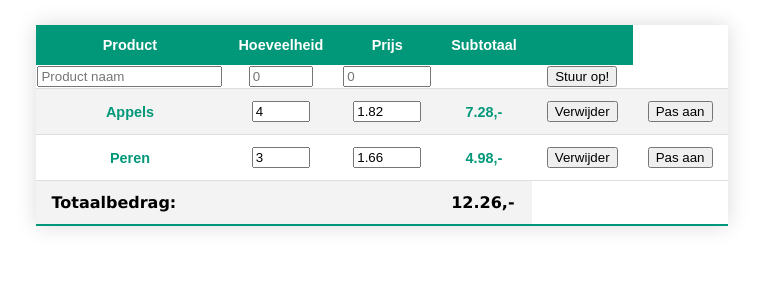
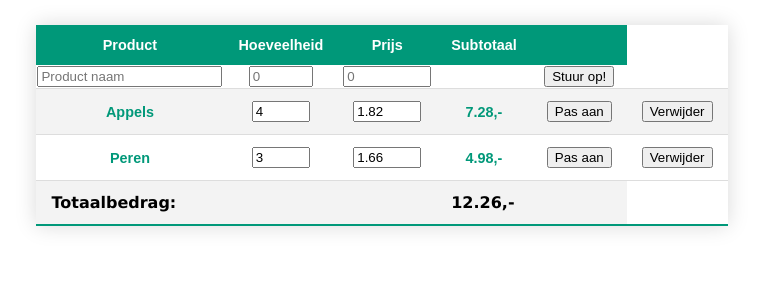
Before and after one commit to Sven-the-man/vue-3-Groceries-With-Store, a Vue app: page / in a window 1280 px wide. Shown: the top 300 px of the page, without its empty margins (258-1021 px from the left). Built offline with nearby package versions, Linux system fonts and the light colour scheme.

Commit message:
2/28/2022

```diff
--- a/src/components/GroceryTable.vue
+++ b/src/components/GroceryTable.vue
@@ -14,7 +14,8 @@
                 <AddGrocery />
                 <tr v-for="(grocery, index) in groceries" :key="index" class="active-row">
                     <td>
-                        {{ grocery.name }}
+                        <div v-if="!grocery.editable">{{grocery.name}}</div>
+                        <div v-if="grocery.editable"><input type="text" :placeholder="grocery.name"></div>
                     </td>
                     <td>
                         <AmountInput v-model.number="grocery.amount" />
@@ -23,12 +24,16 @@
                         <PriceInput v-model.number="grocery.price" />
                     </td>
                     <td>{{ (grocery.amount * grocery.price).toFixed(2) }},-</td>
+                    <td >
+                        <button @click="enterEditMode(grocery)" v-if="!grocery.editable">Pas aan</button>
+                        <button v-if="grocery.editable">Sla op</button>
+                    </td>
                     <td><button @click="removeGroceryFromList(index)">Verwijder</button></td>
-                    <td><button>Pas aan</button></td>
                 </tr>
                 <tr class="grand-total">
                     <td colspan="3">Totaalbedrag:</td>
                     <td>{{ grandTotal }},-</td>
+                    <td />
                 </tr>
             </tbody>
         </table>
@@ -51,6 +56,11 @@ const grandTotal = computed(() =>
         }, 0)
         .toFixed(2),
 );
+
+function enterEditMode(grocery) {
+    return grocery.editable = true;
+}
+
 </script>
 
 <style scoped>
--- a/src/components/forms/AddGrocery.vue
+++ b/src/components/forms/AddGrocery.vue
@@ -12,12 +12,15 @@
 
 <script setup>
 import {reactive} from 'vue';
-import {addGroceryToList} from '/src/store/groceries.js';
+import {addGroceryToList, getGroceriesFromStore} from '/src/store/groceries.js';
+const groceries = reactive(getGroceriesFromStore);
 
 const grocery = reactive({
+    id: groceries.length,
     name: null,
     price: null,
     amount: null,
+    editable: false,
 });
 
 const addGrocery = () => {
@@ -28,5 +31,6 @@ const addGrocery = () => {
     grocery.name = null;
     grocery.price = null;
     grocery.amount = null;
+    grocery.id = groceries.length;
 };
 </script>
--- a/src/store/groceries.js
+++ b/src/store/groceries.js
@@ -2,13 +2,12 @@ import {reactive} from 'vue';
 
 const state = reactive({
     groceries: [
-        {name: 'Appels', price: 1.82, amount: 4},
-        {name: 'Peren', price: 1.66, amount: 3},
+        {id: 0, name: 'Appels', price: 1.82, amount: 4, editable: false},
+        {id: 1, name: 'Peren', price: 1.66, amount: 3, editable: false},
     ],
 });
 
 export const getGroceriesFromStore = state.groceries;
 
+export const addGroceryToList = grocery => state.groceries.push(grocery);
 export const removeGroceryFromList = index => state.groceries.splice(index, 1);
-
-export const addGroceryToList = grocery => state.groceries.push(grocery);
```
